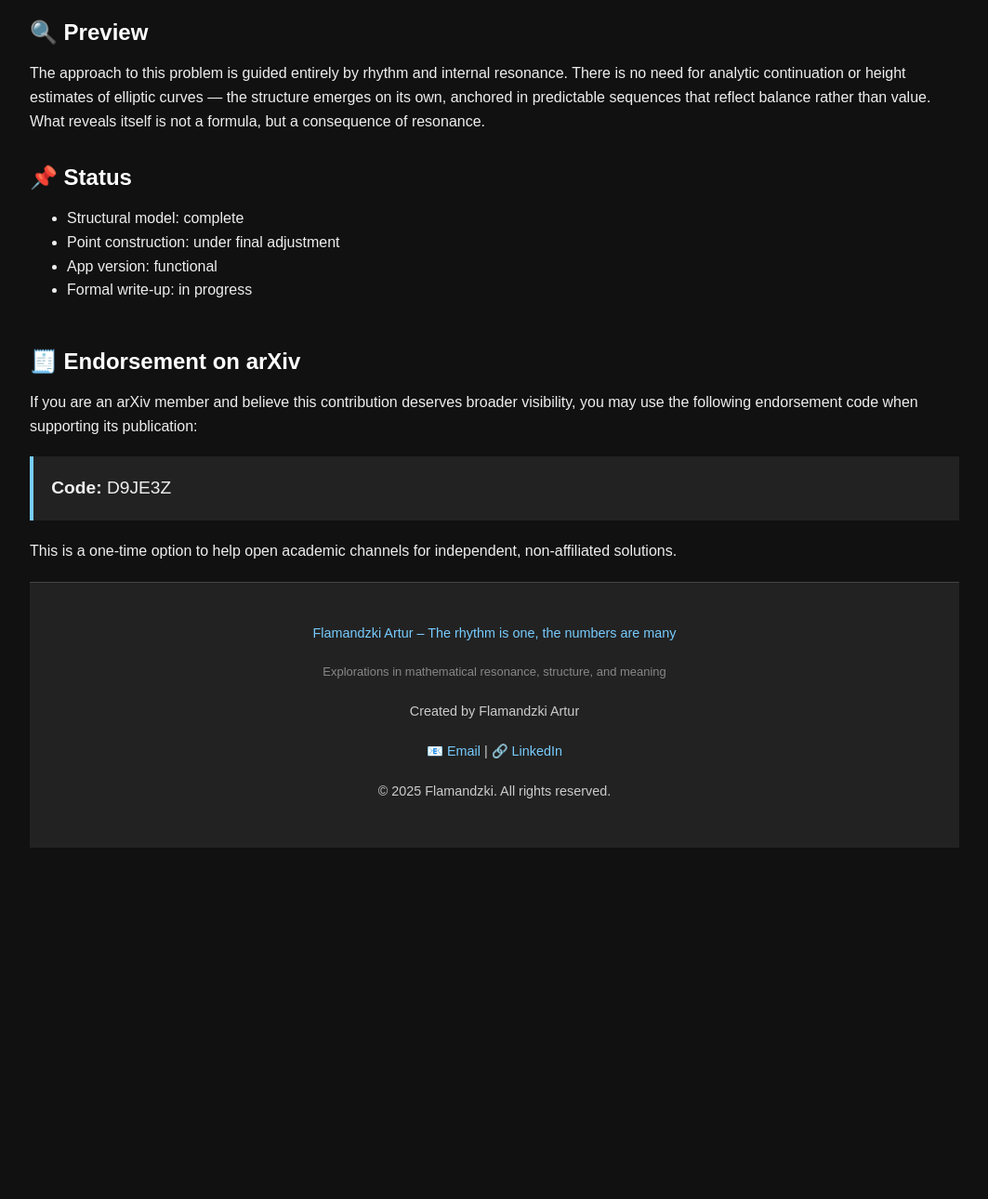
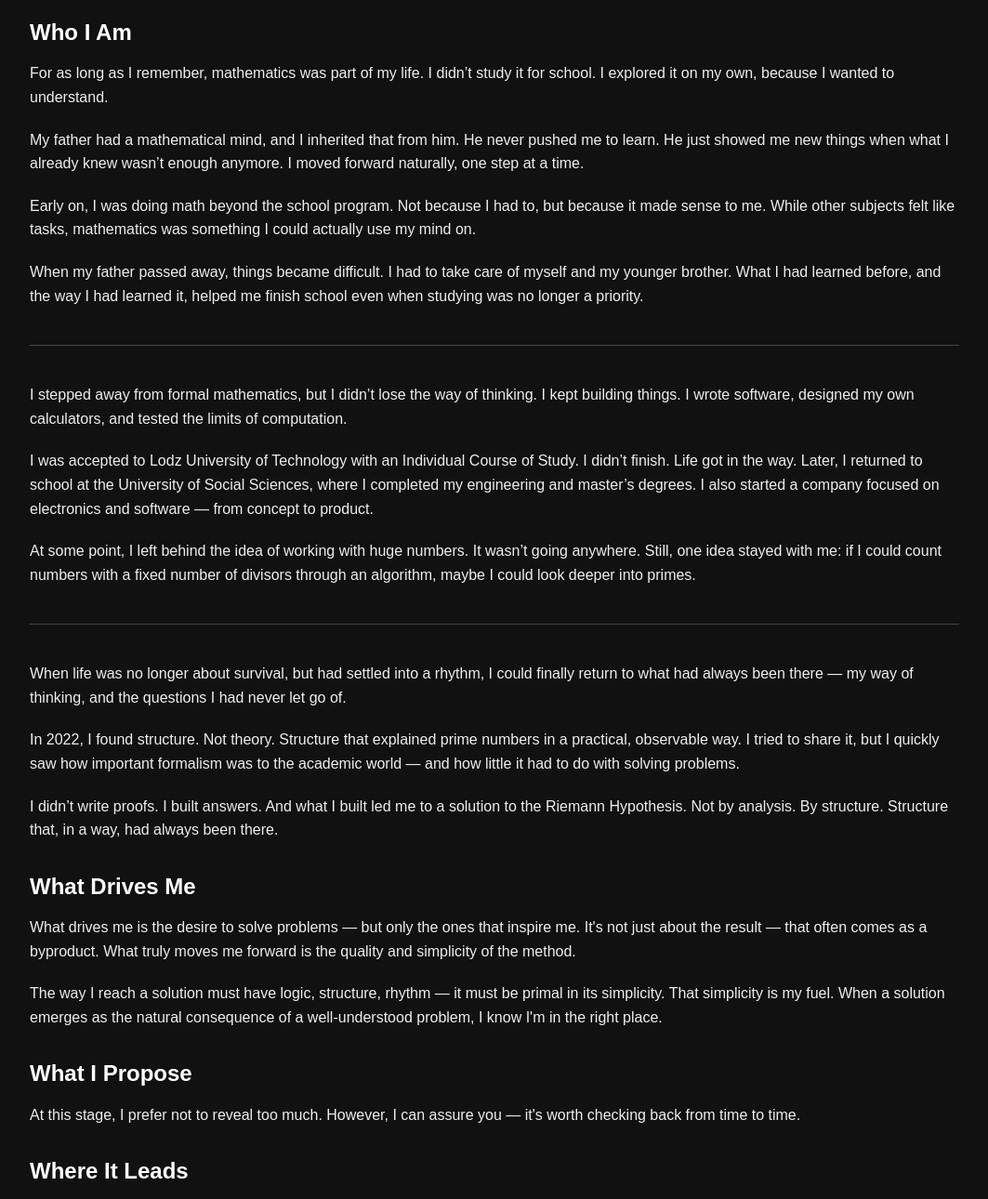
Before and after one commit to Flaman55/millenniumchecked, a plain HTML site: page flamandzki-one-rhythm.html in a window 1280 px wide. Shown: the part 177-1467 px from the top of the page at 93% size, without its empty margins (108-1171 px from the left). Before the commit the page ends 1121 px from the top, so only its background shows below. Drawn offline with Linux system fonts and the light colour scheme.

Commit message:
Update flamandzki-one-rhythm.html

```diff
--- a/flamandzki-one-rhythm.html
+++ b/flamandzki-one-rhythm.html
@@ -14,57 +14,107 @@
     <a href="#about">About</a>
     </nav>
 
-    <h1>Birch and Swinnerton-Dyer Conjecture</h1>
+    <h1>Flamandzki Artur – The rhythm is one, the numbers are many</h1>
 
-    <section id="preview">
-      <h2>🔍 Preview</h2>
+    <section id="who-i-am">
+      <h2>Who I Am</h2>
       <p>
-        The approach to this problem is guided entirely by rhythm and internal resonance.
-        There is no need for analytic continuation or height estimates of elliptic curves — the structure emerges on its own, anchored in predictable sequences that reflect balance rather than value.
-        What reveals itself is not a formula, but a consequence of resonance.
+        For as long as I remember, mathematics was part of my life. I didn’t study it for school. I explored it on my own, because I wanted to understand.
+      </p>
+
+      <p>
+        My father had a mathematical mind, and I inherited that from him. He never pushed me to learn. He just showed me new things when what I already knew wasn’t enough anymore. I moved forward naturally, one step at a time.
+      </p>
+
+      <p>
+        Early on, I was doing math beyond the school program. Not because I had to, but because it made sense to me. While other subjects felt like tasks, mathematics was something I could actually use my mind on.
+      </p>
+
+      <p>
+        When my father passed away, things became difficult. I had to take care of myself and my younger brother. What I had learned before, and the way I had learned it, helped me finish school even when studying was no longer a priority.
+      </p>
+
+      <hr />
+
+      <p>
+        I stepped away from formal mathematics, but I didn’t lose the way of thinking. I kept building things. I wrote software, designed my own calculators, and tested the limits of computation.
+      </p>
+
+      <p>
+        I was accepted to Lodz University of Technology with an Individual Course of Study. I didn’t finish. Life got in the way. Later, I returned to school at the University of Social Sciences, where I completed my engineering and master’s degrees. I also started a company focused on electronics and software — from concept to product.
+      </p>
+
+      <p>
+        At some point, I left behind the idea of working with huge numbers. It wasn’t going anywhere. Still, one idea stayed with me: if I could count numbers with a fixed number of divisors through an algorithm, maybe I could look deeper into primes.
+      </p>
+
+      <hr />
+
+      <p>
+        When life was no longer about survival, but had settled into a rhythm, I could finally return to what had always been there — my way of thinking, and the questions I had never let go of.
+      </p>
+
+      <p>
+        In 2022, I found structure. Not theory. Structure that explained prime numbers in a practical, observable way. I tried to share it, but I quickly saw how important formalism was to the academic world — and how little it had to do with solving problems.
+      </p>
+
+      <p>
+        I didn’t write proofs. I built answers. And what I built led me to a solution to the Riemann Hypothesis. Not by analysis. By structure. Structure that, in a way, had always been there.
+      </p>
+
+    </section>
+
+    <section>
+      <h2>What Drives Me</h2>
+      <p>
+      What drives me is the desire to solve problems — but only the ones that inspire me. It's not just about the result — that often comes as a byproduct. What truly moves me forward is the quality and simplicity of the method.
+      </p>
+
+      <p>
+      The way I reach a solution must have logic, structure, rhythm — it must be primal in its simplicity. That simplicity is my fuel. When a solution emerges as the natural consequence of a well-understood problem, I know I'm in the right place.
+      </p>
+
+    </section>
+
+    <section>
+      <h2>What I Propose</h2>
+      <p>
+      At this stage, I prefer not to reveal too much.
+      However, I can assure you — it's worth checking back from time to time.
       </p>
     </section>
 
-    <section id="status">
-      <h2>📌 Status</h2>
-      <ul>
-        <li>Structural model: complete</li>
-        <li>Point construction: under final adjustment</li>
-        <li>App version: functional</li>
-        <li>Formal write-up: in progress</li>
-      </ul>
-    </section>
-
-    <!--<section id="download">
-      <h2>📥 Download (coming soon)</h2>
-      <p>Download links for the proof and application will be available here when finalized.</p>
-    </section>-->
-    <section id="endorsement" style="margin-top: 3em;">
-      <h2>🧾 Endorsement on arXiv</h2>
-      <p>
-        If you are an arXiv member and believe this contribution deserves broader visibility, you may use the following endorsement code when supporting its publication:
-      </p>
-      <p style="font-size: 1.2em; background: #222; padding: 1em; border-left: 4px solid #7cf;">
-        <strong>Code:</strong> D9JE3Z
-      </p>
-      <p>
-        This is a one-time option to help open academic channels for independent, non-affiliated solutions.
+    <section>
+      <h2>Where It Leads</h2>
+      <p style="margin-top: 2em; font-style: italic; color: #aaa;">
+      The name of this site speaks for itself.
+      Be open to rhythm, curious about structure, and attuned to resonance.
+      Everything will reveal itself — in its own time.
+      The rhythm is one, the numbers are many.
       </p>
     </section>
 
-    <footer id="contact" style="background-color: #222; color: #ccc; padding: 2em; text-align: center; border-top: 1px solid #444;">
-      <p>
-        <a href="../flamandzki-one-rhythm.html">Flamandzki Artur – The rhythm is one, the numbers are many</a>
+    <section id="about" style="background-color: #111; padding: 3em 2em; border-top: 1px solid #333;">
+      <div style="display: flex; flex-wrap: wrap; justify-content: center; align-items: center; gap: 2em;">
+
+        <div style="flex: 1 1 280px; color: #ccc; max-width: 480px;">
+          <h2 style="margin-bottom: 0.5em;">Contact</h2>
+          <p>Email: <a href="mailto:flamandzki.artur@gmail.com" style="color: #7cf;">flamandzki.artur@gmail.com</a></p>
+          <p>LinkedIn: <a href="https://www.linkedin.com/in/artur-flamandzki-74046918b/" target="_blank" style="color: #7cf;">artur-flamandzki</a></p>
+        </div>
+
+        <div style="flex: 0 0 180px; text-align: center;">
+          <img src="assets/LifeAnime.gif" alt="Harmonic Field by Flamandzki" style="width: 100%; max-width: 180px; border-radius: 8px; border: 1px solid #333;">
+        </div>
+      </div>
+
+      <p style="margin-top: 2em; text-align: center; color: #aaa; font-style: italic;">
+        A visual echo of internal structure — not calculated, but emergent. The field lives on rhythm alone.
       </p>
-      <p style="font-size: 0.9em; color: #888;">
-        Explorations in mathematical resonance, structure, and meaning
-      </p>
-      <p>Created by Flamandzki Artur</p>
-      <p>
-        📧 <a href="mailto:flamandzki.artur@gmail.com">Email</a> |
-        🔗 <a href="https://www.linkedin.com/in/artur-flamandzki-74046918b/" target="_blank">LinkedIn</a>
-      </p>
-      <p style="margin-top: 1em;">&copy; 2025 Flamandzki. All rights reserved.</p>
+    </section>
+
+    <footer style="margin-top: 3em; text-align: center; color: #777;">
+      <p>&copy; 2025 Artur Flamandzki – MillenniumChecked.org</p>
     </footer>
   </div>
 
```
